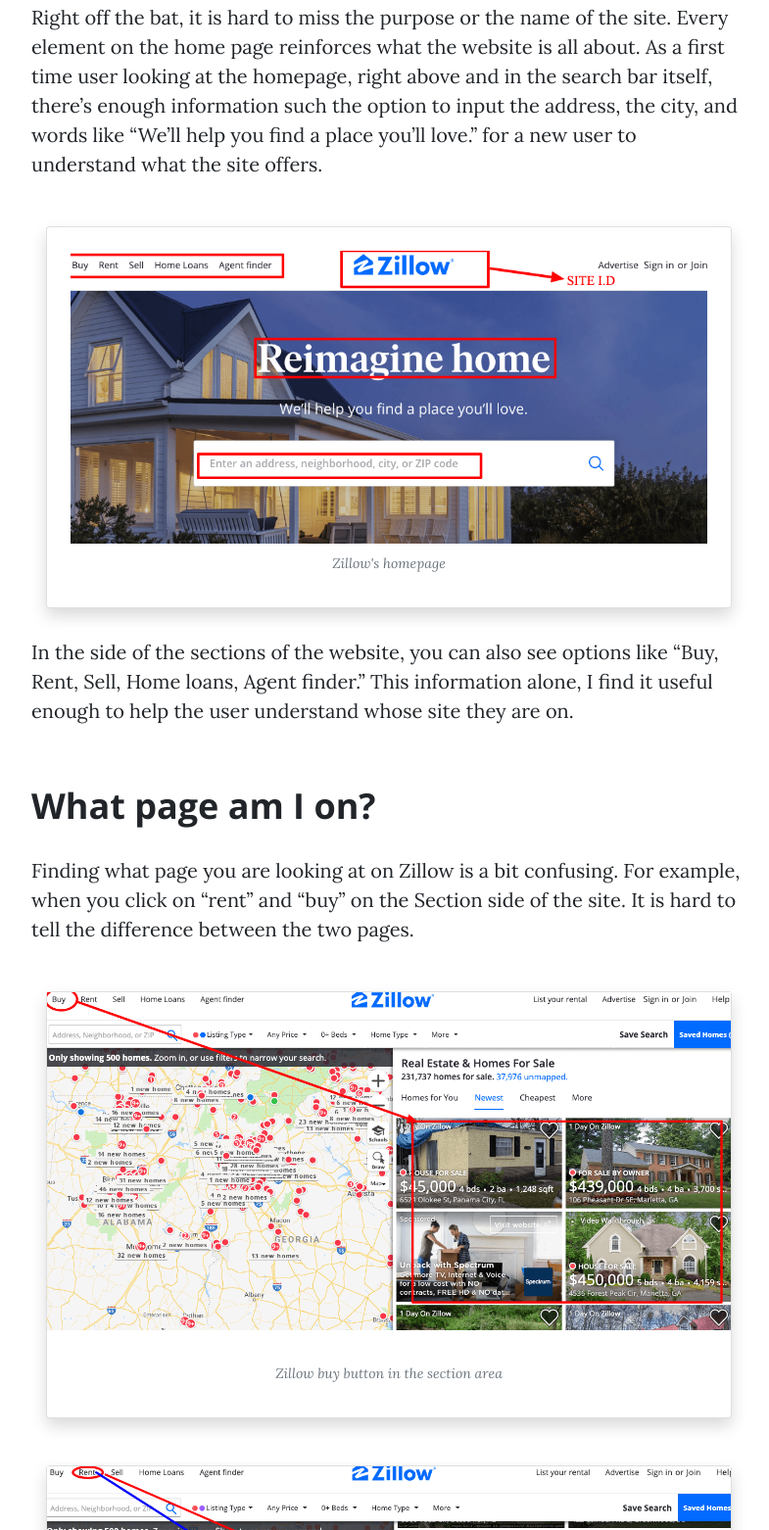
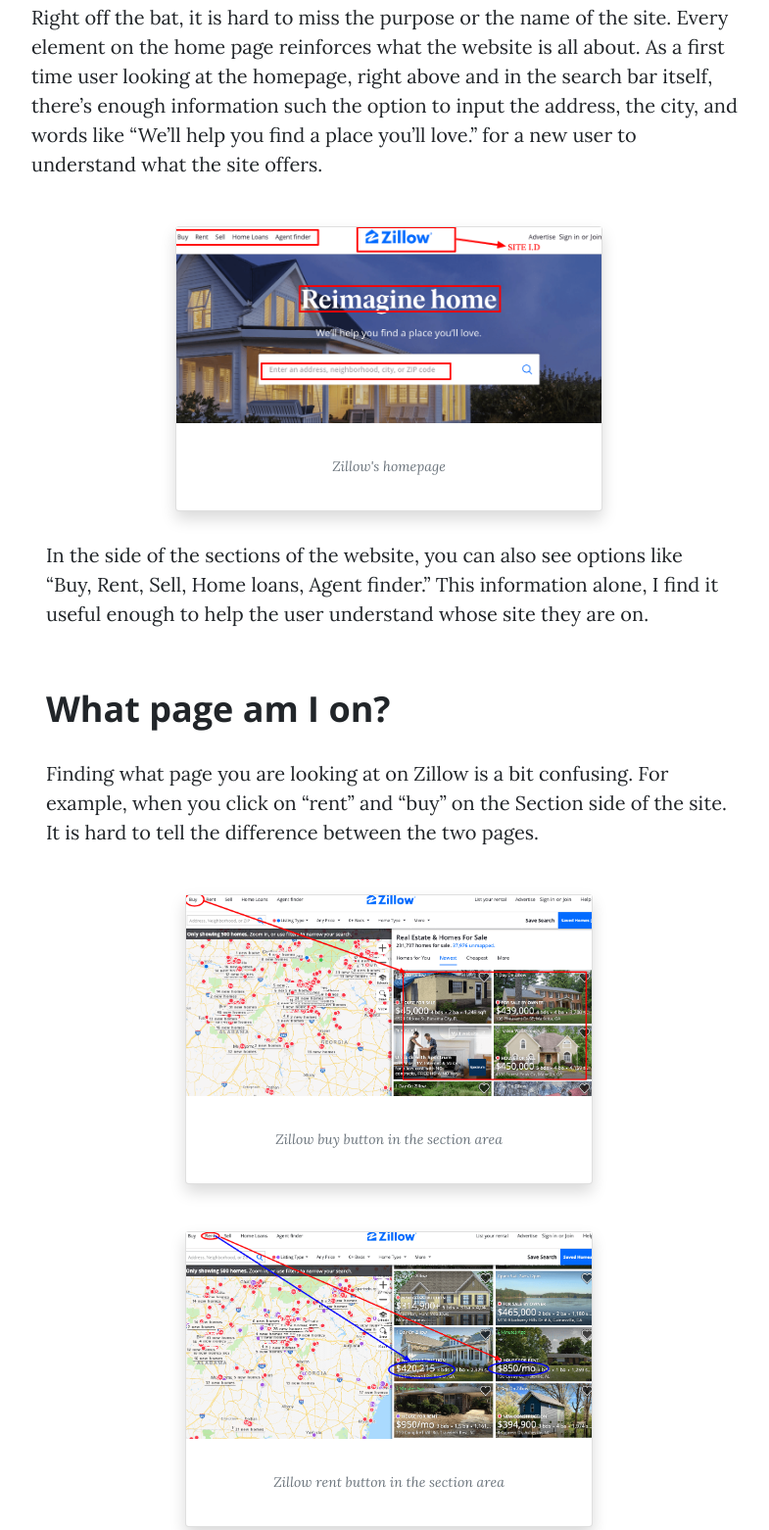
Before and after one commit to lpierrot/user-science-journal, a plain HTML site: page post2.html in a window 1280 px wide. Shown: the part 791-2353 px from the top of the page at 98% size, without its empty margins (243-1028 px from the left). Drawn offline with nearby package versions, Linux system fonts and the light colour scheme.

Commit message:
added CSS

```diff
--- a/css/style.css
+++ b/css/style.css
@@ -1,3 +1,4 @@
+
 /* Site Styles Go Here */
 
 .card-body {
@@ -8,7 +9,6 @@
 .inner {
     overflow: hidden;
 }
-
 .inner img {
     transition: all 0.5s ease;
 }
--- a/post2.html
+++ b/post2.html
@@ -119,9 +119,11 @@
                         understand what the site offers.</p>
 
         <div class="container mt-5">
+            <div class="col-lg-8 col-md-10 mx-auto">
             <div class="card-deck">
                 <div class="card shadow" style="width: 20rem;">
-                <div class="card-body"> <img class="img-fluid" src="img/zillowsiteid.png" alt="Zillow site ID">
+                    <div class="inner"><img class="img-fluid" src="img/zillowsiteid.png" alt="Zillow site ID"></div>
+                <div class="card-body">
                     <span class="caption text-muted">Zillow's homepage</span>
                     </div>
                 </div>
@@ -139,22 +141,26 @@
                         on the Section side of the site. It is hard to tell the difference between the two pages. </p>
 
         <div class="container mt-5">
+            <div class="col-lg-8 col-md-10 mx-auto">
             <div class="card-deck">
                 <div class="card shadow" style="width: 20rem;">
                     <div class="inner"><img class="img-fluid" src="img/zillowbuy.png" alt="Zillow section"></div>
                 <div class="card-body">
                     <span class="caption text-muted">Zillow buy button in the section area</span>
+                    </div>
                 </div>
                 </div>
             </div>
         </div>
 
         <div class="container mt-5">
+            <div class="col-lg-8 col-md-10 mx-auto">
             <div class="card-deck">
                 <div class="card shadow" style="width: 20rem;">
                     <div class="inner"><img class="img-fluid" src="img/zillowrentpage.png" alt="Zillow section"></div>
                 <div class="card-body">
                     <span class="caption text-muted">Zillow rent button in the section area</span>
+                    </div>
                     </div>
                 </div>
             </div>
@@ -165,6 +171,7 @@
                         differentiate both pages.</p>
 
         <div class="container mt-5">
+            <div class="col-lg-8 col-md-10 mx-auto">
             <div class="card-deck">
                 <div class="card shadow" style="width: 20rem;">
                     <div class="inner">
@@ -172,6 +179,7 @@
                 </div>
                 <div class="card-body">
                     <span class="caption text-muted">Zillow mobile</span>
+                    </div>
                 </div>
                 </div>
             </div>
```
